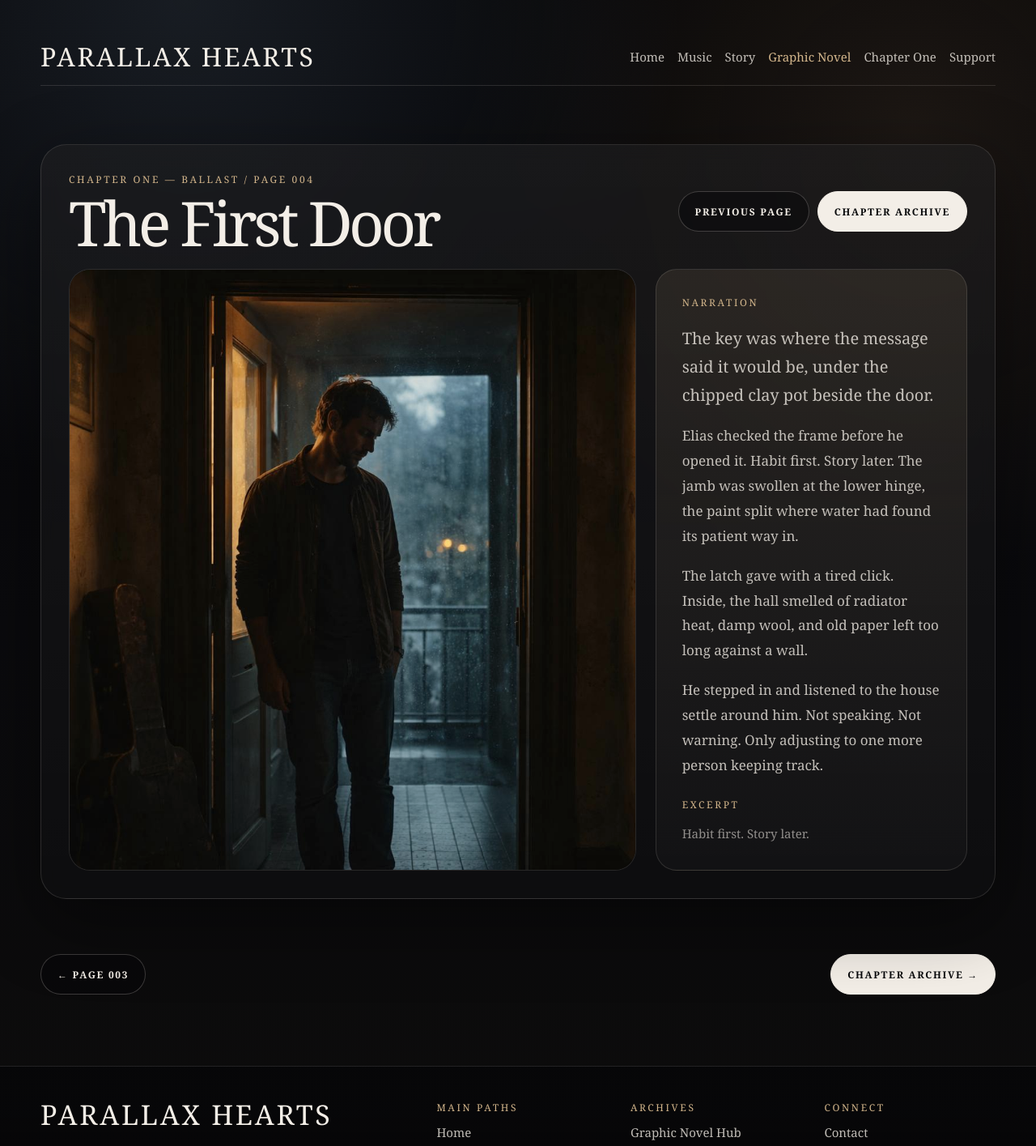
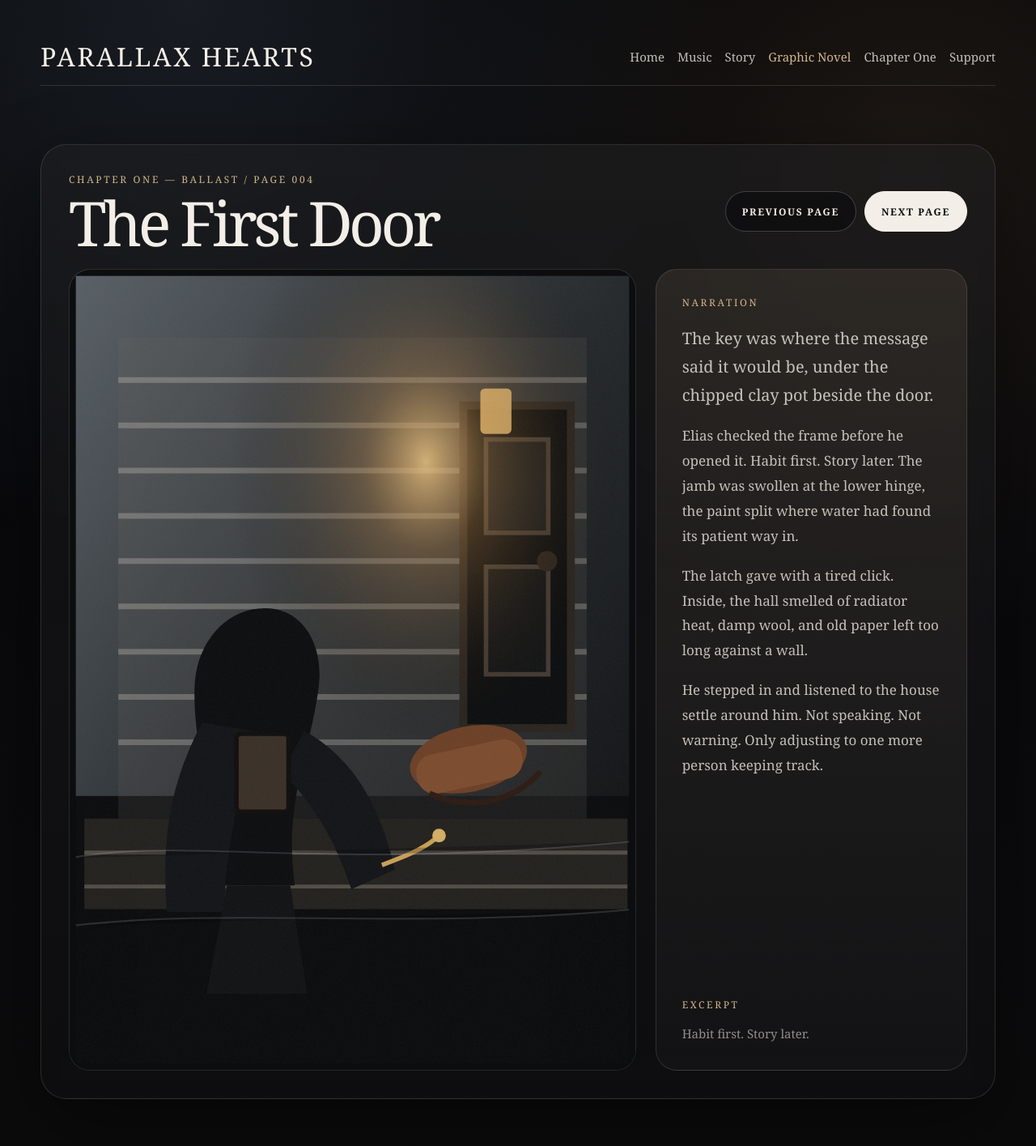
Before and after one commit to chthomps4/parallaxhearts-site, a Next.js app in the folder site/: page /graphic-novel/chapter-one/page-004 in a window 1280 px wide. Shown: the top 1415 px of the page at 81% size. Built offline with nearby package versions, Linux system fonts and the light colour scheme.

Commit message:
Use dedicated first door image and link page 005

```diff
--- a/site/app/graphic-novel/chapter-one/page-004/page.tsx
+++ b/site/app/graphic-novel/chapter-one/page-004/page.tsx
@@ -134,8 +134,8 @@ export default function ChapterOnePage004() {
                   Previous Page
                 </Link>
 
-                <Link href="/graphic-novel/chapter-one" className="primary-button">
-                  Chapter Archive
+                <Link href="/graphic-novel/chapter-one/page-005" className="primary-button">
+                  Next Page
                 </Link>
               </div>
             </div>
@@ -158,17 +158,17 @@ export default function ChapterOnePage004() {
                 }}
               >
                 <Image
-                  src="/images/hero.jpg"
-                  alt="The first door of the boarding house in Vallen after rain"
-                  width={1400}
-                  height={1900}
+                  src="/images/graphic-novel/chapter-one/page-004-first-door.svg"
+                  alt="Elias Vale finding the key beside the first door"
+                  width={1000}
+                  height={1414}
                   priority
+                  unoptimized
                   style={{
                     width: "100%",
                     height: "100%",
                     objectFit: "cover",
                     minHeight: "620px",
-                    filter: "saturate(0.82) contrast(1.04)",
                   }}
                 />
               </div>
@@ -246,8 +246,8 @@ export default function ChapterOnePage004() {
               ← Page 003
             </Link>
 
-            <Link href="/graphic-novel/chapter-one" className="primary-button">
-              Chapter Archive →
+            <Link href="/graphic-novel/chapter-one/page-005" className="primary-button">
+              Page 005 →
             </Link>
           </div>
         </div>
```
